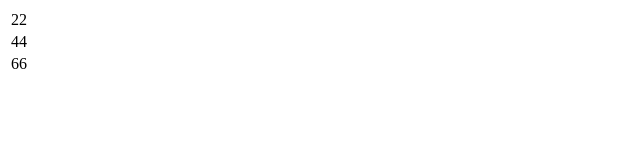
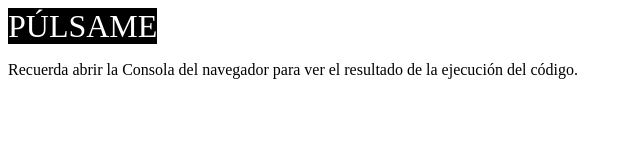
Before and after one commit to PauFish/Autos-locos, a plain HTML site: page VT04 DWEC - Ejemplos/ejemplo2.html in a window 1280 px wide. Shown: the whole page, without its empty margins (0-640 px from the left). Drawn offline with Linux system fonts and the light colour scheme.

Commit message:
ejemplos 2 js

```diff
--- a/VT04 DWEC - Ejemplos/ejemplo2.html
+++ b/VT04 DWEC - Ejemplos/ejemplo2.html
@@ -3,20 +3,20 @@
 <head>
 	<meta charset="utf-8">
 	<title>Ejemplo 2</title>
+	<!-- Probar tipos de datos, variables, condicionales y bucles -->
+
+	<script type="text/javascript" src="ejemplo2.js"></script>
+
+	<style type="text/css">
+		a {
+			background-color: black;
+			color: white;
+			font-size: xx-large;
+		}
+	</style>
 </head>
 <body>
-	<table>
-		<tr>
-			<td>22</td>
-		</tr>
-		<tr>
-			<td>44</td>
-		</tr>
-		<tr>
-			<td>66</td>
-		</tr>
-	</table>
-
-	<script type="text/javascript" src="ejemplo2.js"></script>
+	<a class="boton" onclick="ejecuta()">PÚLSAME</a>
+	<p>Recuerda abrir la Consola del navegador para ver el resultado de la ejecución del código.</p>
 </body>
 </html>
--- a/VT04 DWEC - Ejemplos/ejemplo2.js
+++ b/VT04 DWEC - Ejemplos/ejemplo2.js
@@ -1,16 +1,43 @@
-// Crea una lista con todos los elementos td.
-var listaDeValores = document.getElementsByTagName('td')
+function ejecuta() {
+	var a = "10";
+	var b = 10;
+	var c = 10.0;
 
-var resultado = 0;
+	console.log ("Compruebo si 10 es igual a 10.0")
+	if (b == c) {
+		console.log("Son iguales");
+	} else {
+		console.log("Son distintos")
+	}
 
-for (var i = 0; i < listaDeValores.length; i++) {
-	// Imprime todos los elementos td
-	console.log(listaDeValores[i]);
+	// Enteros y Float son de tipo Number
 
-	// Convierte el contenido de cada td en entero y los va sumando. Prueba a quitar el parseInt.
-	resultado = resultado + parseInt(listaDeValores[i].innerHTML);
-	// resultado = resultado + listaDeValores[i].innerHTML;
+	if (b === c) {
+		console.log("Son iguales y del mismo tipo");
+	} else {
+		console.log("Son iguales pero de otro tipo")
+	}
+
+
+	// Un bucle que añade a "a" un "0" por cada valor que tenga "b"
+	while (b > 0) {
+		a = a + "0";
+		b = b - 1;
+		console.log(a);
+	}
+
+	// Un switch nos permite controlar diferentes condiciones
+	switch(c) {
+		case 10:
+			console.log("Vale 10"); // Sin el break, entra en el siguiente caso
+		case 9:
+			console.log("Vale 9");
+			break; // El break nos saca del switch
+		case 8:
+			console.log("Vale 8");
+			break
+		default: // Para cualquier otro caso
+			console.log("Es otra cosa");
+	}
+
 }
-
-// Imprime el resultado de la suma, lo convierte a cadena de caracteres y nos devuelve cuantos caracteres tiene el resultado.
-console.log("El resultado final es " + resultado + " y tiene " + String(resultado).length + " caracteres.");
```
Also changed, not shown: VT04 DWEC - Ejemplos/ejemplo.html (added, +12 -0 lines), VT04 DWEC - Ejemplos/ejemplo.js (added, +22 -0 lines), VT04 DWEC - Ejemplos/ejemplo1.html (+13 -7 lines), VT04 DWEC - Ejemplos/ejemplo1.js (+26 -6 lines), VT04 DWEC - Ejemplos/holaMundo.html (added, +16 -0 lines).
